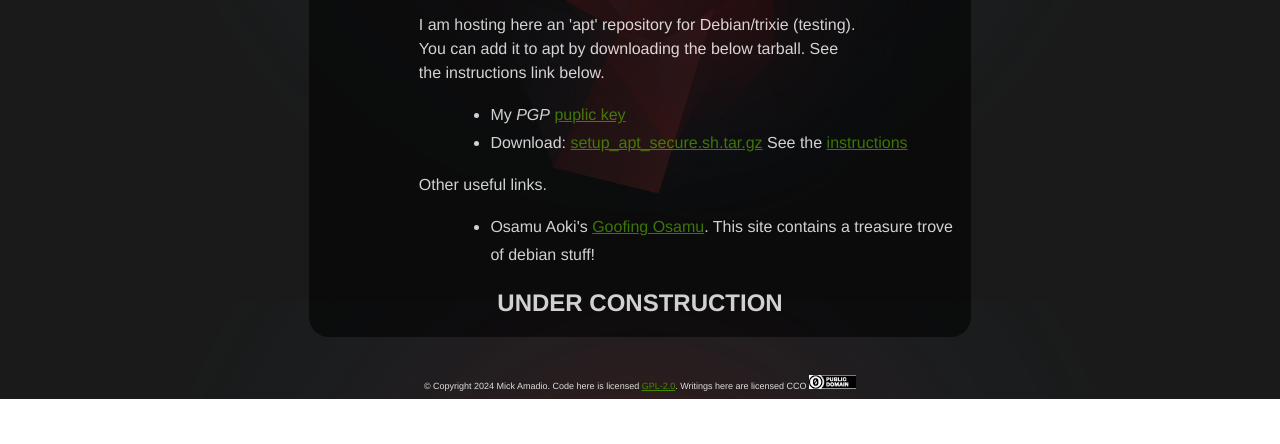
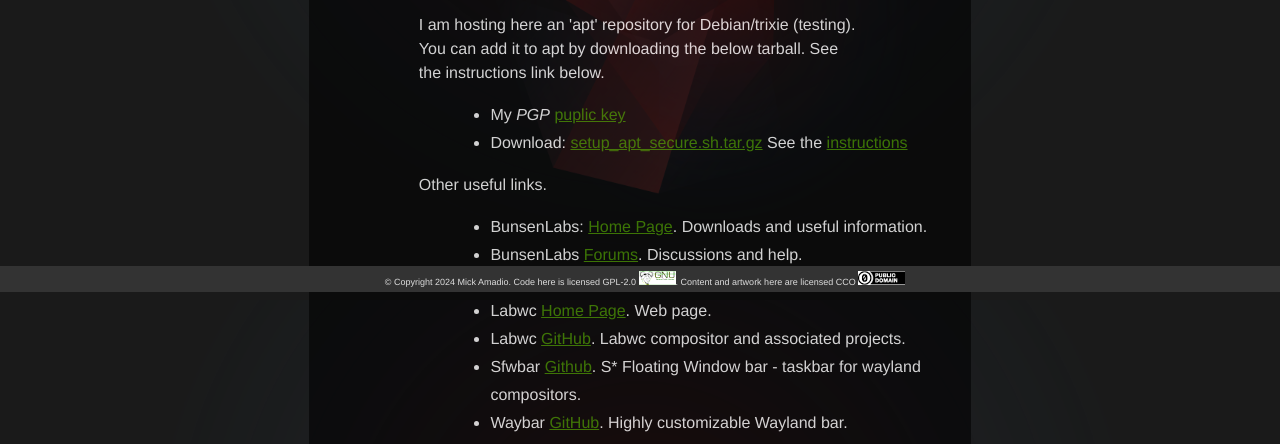
Before and after one commit to 01micko/01micko.github.io, a plain HTML site: page links.html in a window 1280 px wide. Shown: the part 508-952 px from the top of the page. Before the commit the page ends 907 px from the top, so only its background shows below. Drawn offline with Linux system fonts and the light colour scheme.

Commit message:
more content, revised footer

```diff
--- a/links.html
+++ b/links.html
@@ -30,9 +30,18 @@
     </ul>
     <p class="centre">Other useful links.</p>
     <ul class="centre">
+      <li>BunsenLabs: <a href="https://www.bunsenlabs.org" target="blank">Home Page</a>. Downloads and useful information.</li>
+      <li>BunsenLabs <a href="https://forums.bunsenlabs.org/" target="blank">Forums</a>. Discussions and help.</li>
+      <li>BunsenLabs <a href="https://github.com/BunsenLabs" target="blank">GitHub</a>. Source code.</li>
+      <li>Labwc <a href="https://osamuaoki.github.io" target="blank">Home Page</a>. Web page.</li>
+      <li>Labwc <a href="https://labwc.github.io" target="blank">GitHub</a>. Labwc compositor and associated projects.</li>
+      <li>Sfwbar <a href="https://github.com/LBCrion/sfwbar" target="blank">Github</a>. S&ast; Floating Window bar - taskbar for wayland compositors.</li>
+      <li>Waybar <a href="https://github.com/Alexays/Waybar" target="blank">GitHub</a>. Highly customizable Wayland bar.</li>
+      <li>Debian <a href="https://www.debian.org" target="blank">Main site</a>. Downloads and information.</li>
+      <li>Debian <a href="https://wiki.debian.org/FrontPage" target="blank">Wiki</a>. Support and documentation resource.</li>
       <li>Osamu Aoki's <a href="https://osamuaoki.github.io" target="blank">Goofing Osamu</a>. This site contains a treasure trove of debian stuff!</li>
+      <li>Slackware <a href="https://www.slackbook.org" target="blank">slackbook</a>. Documentation and links.</li>
     </ul>
-	   <h2 class="centre">UNDER CONSTRUCTION</h2>
 
 
 
@@ -40,7 +49,7 @@
 
 </div>
 <div id="footer">&copy; Copyright 2024 Mick Amadio.
-    Code here is licensed <a href="./gpl-2.0.txt">GPL-2.0</a>. Writings here are licensed CCO <a href="./LICENSE"><img src="cc0.png"/></a>
+    Code here is licensed GPL-2.0 <a href="./gpl-2.0.txt"><img src="gpl2.png"/></a>. Content and artwork here are licensed CCO <a href="./LICENSE"><img src="cc0.png"/></a>
 </div>
 </body>
 </html>
--- a/ty.css
+++ b/ty.css
@@ -26,13 +26,16 @@
 }
 
 #footer {
-	left: 25%;
-	width: 50%;
-	position: relative;
+	left: 0;
 	bottom: 0;
+	width: 100%;
+	position: fixed;
 	text-align: center;
 	font-size: xx-small;
 	color: #dddddd;
+	background-color: #333;
+	overflow: hidden;
+	padding: 5px;
 }
 
 /* Add a black background color to the top navigation */
```
Also changed, not shown: about.html (+1 -1 lines), index.html (+2 -2 lines), gpl2.png (added).
